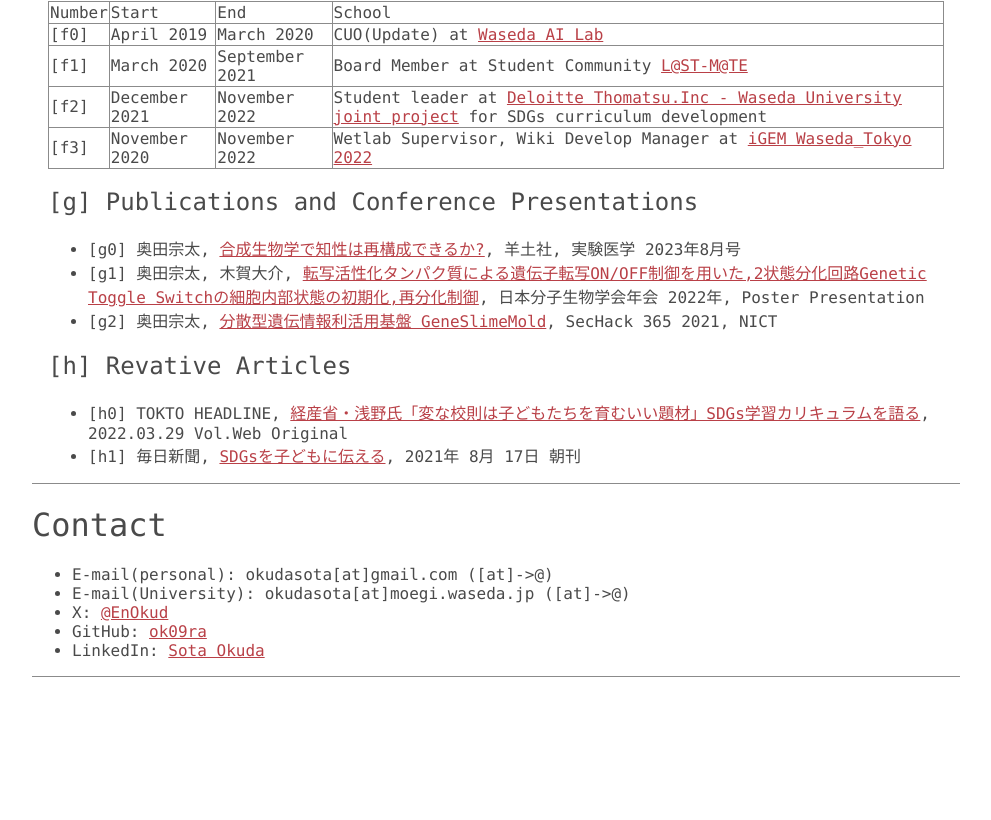
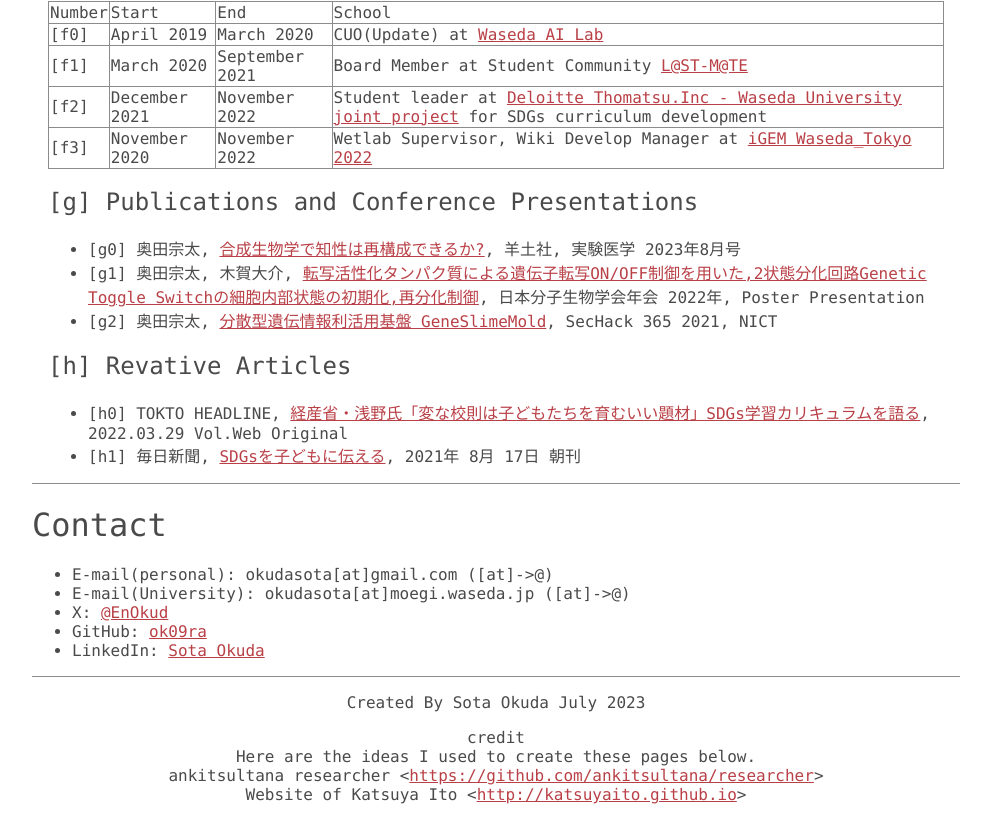
Before and after one commit to ok09ra/my_website, a Nuxt app: page / in a window 1280 px wide. Shown: the part 1834-2654 px from the top of the page, without its empty margins (144-1135 px from the left). Before the commit the page ends 2527 px from the top, so only its background shows below. Built offline with nearby package versions, Linux system fonts and the light colour scheme.

Commit message:
minor change

```diff
--- a/src/components/Organisms/Footer.vue
+++ b/src/components/Organisms/Footer.vue
@@ -1,5 +1,24 @@
 <template>
     <div>
-        <h1>フッター</h1>
+        <p>Created By Sota Okuda July 2023</p>
+        <p>
+            credit<br>
+            Here are the ideas I used to create these pages below.<br>
+            ankitsultana researcher &lt;<a href="https://github.com/ankitsultana/researcher">https://github.com/ankitsultana/researcher</a>&gt;<br>
+            Website of Katsuya Ito &lt;<a href="http://katsuyaito.github.io">http://katsuyaito.github.io</a>&gt;
+        </p>
     </div>
 </template>
+
+<style scoped>
+    p{
+        text-align: center;
+        font-family: "Menlo";
+        color: #4a4a4a;
+        font-weight: 300;
+    }
+
+    a{
+        color: #b94047;
+    }
+</style>
--- a/src/layouts/default.vue
+++ b/src/layouts/default.vue
@@ -3,6 +3,7 @@
     <TemplatesBackBone>
         <OrganismsHeader />
           <slot />
+        <OrganismsFooter />
     </TemplatesBackBone>
   </div>
 </template>
```
